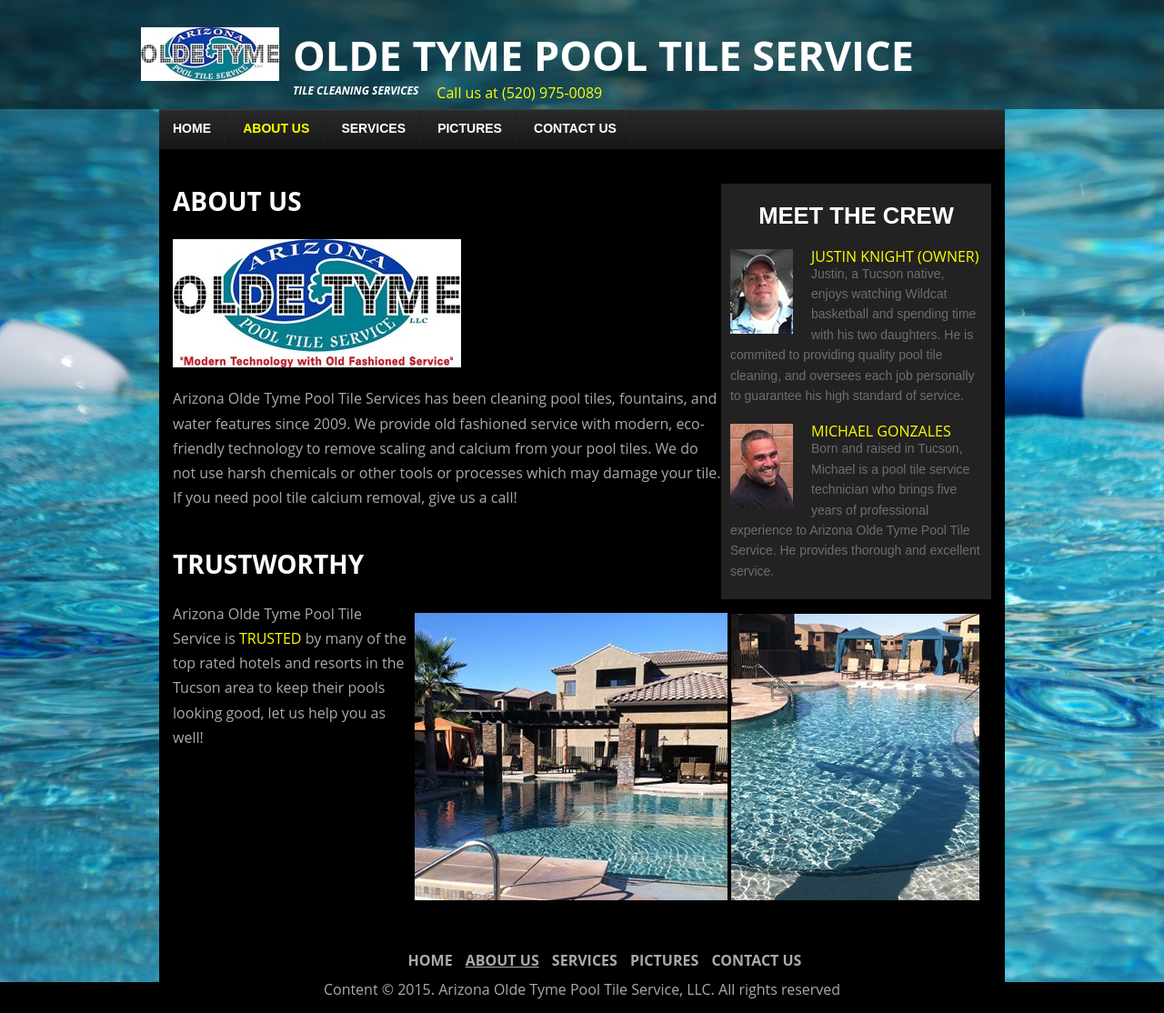
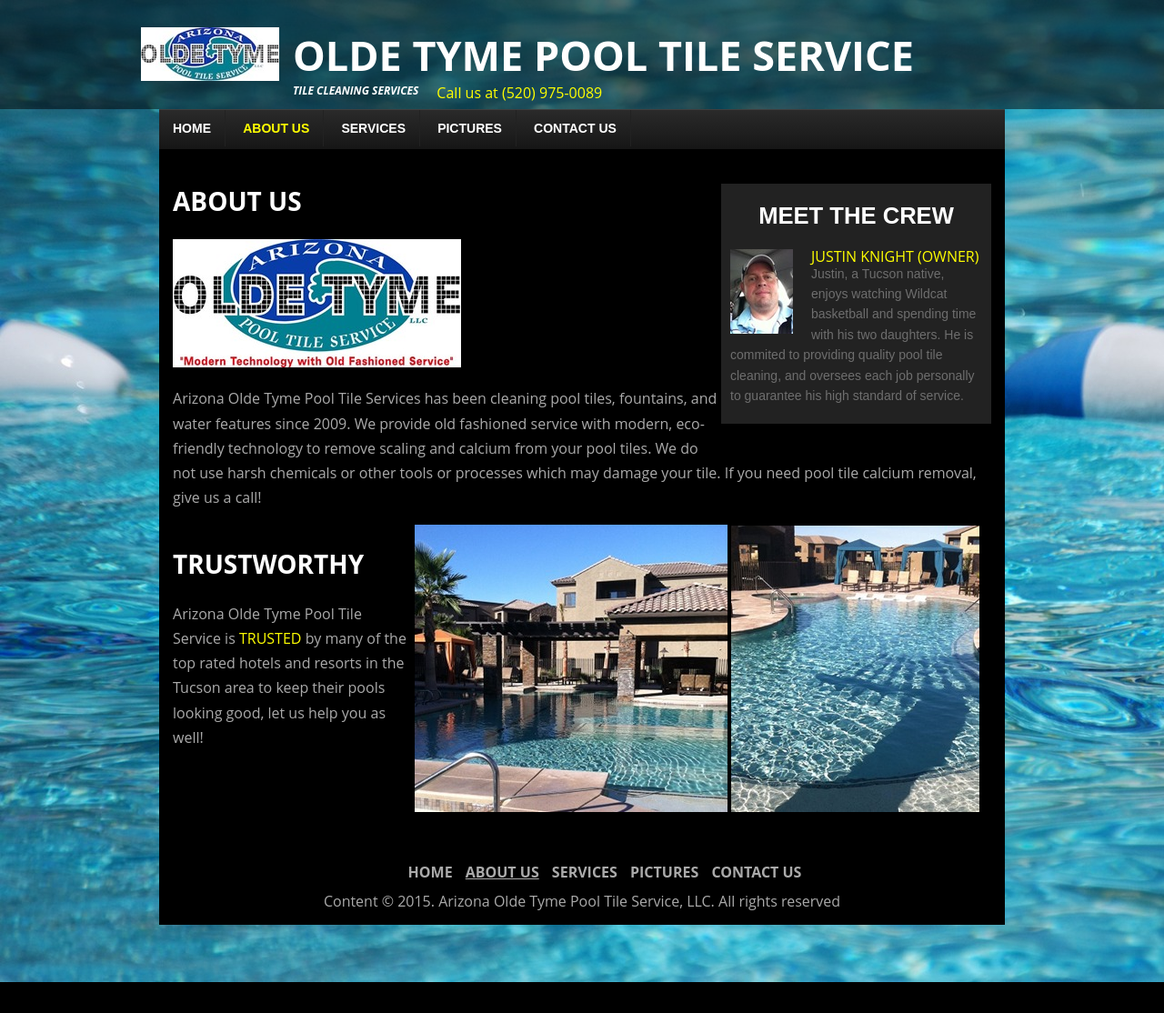
Before and after one commit to azoldetymepooltile/azoldetymepooltile.github.io, a Jekyll site: the page built from about_us.html, in a window 1280 px wide. Shown: the whole page at 91% size. Built offline with Jekyll 4.4.1, drawn with Linux system fonts in a browser that asks for light colours.

Commit message:
Removing Michael

```diff
--- a/_data/company.yml
+++ b/_data/company.yml
@@ -5,7 +5,3 @@
   - name: Justin Knight (Owner)
     description: Justin, a Tucson native, enjoys watching Wildcat basketball and spending time with his two daughters. He is commited to providing quality pool tile cleaning, and oversees each job personally to guarantee his high standard of service.
     photo: /images/justin.jpg
-
-  - name: Michael Gonzales
-    description: Born and raised in Tucson, Michael is a pool tile service technician who brings five years of professional experience to Arizona Olde Tyme Pool Tile Service.  He provides thorough and excellent service.
-    photo: /images/michael.jpg
```
